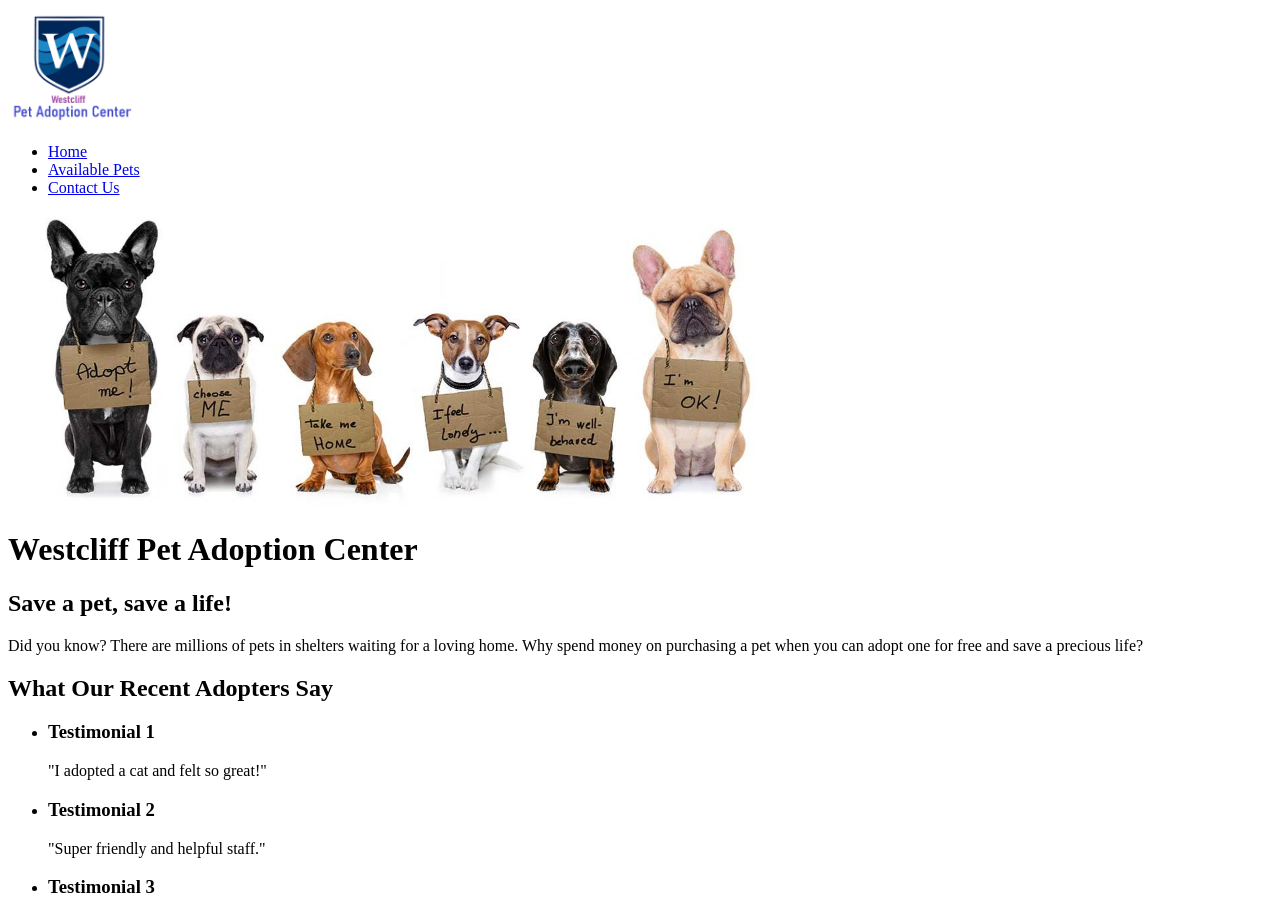
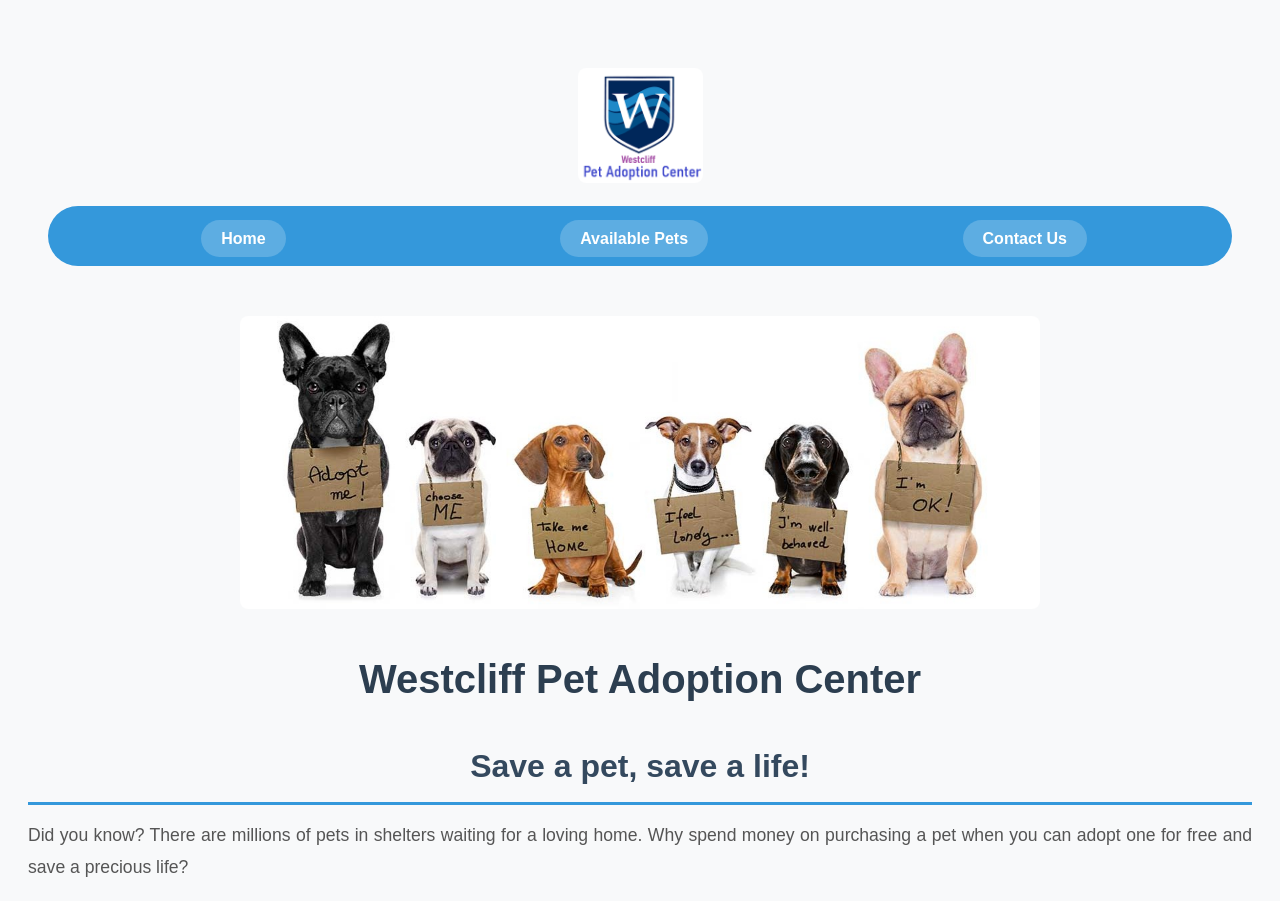
Before and after one commit to GeneralNel/m1-assignment, a plain HTML site: page index.html in a window 1280 px wide. Shown: the top 901 px of the page. Drawn offline with Linux system fonts and the light colour scheme.

Commit message:
add main page styles

```diff
--- a/styles.css
+++ b/styles.css
@@ -1,4 +1,156 @@
 /* General Styles */
+
+body {
+    font-family: 'Arial', sans-serif;
+    line-height: 1.6;
+    color: #333;
+    background-color: #f8f9fa;
+}
+
+.container {
+    padding: 20px;
+}
+
+/* Header Styles */
+
+header {
+    padding: 20px;
+    border-radius: 10px;
+    margin-bottom: 30px;
+    text-align: center;
+}
+
+.main-header {
+    position: relative;
+    text-align: center;
+    margin-top: 20px;
+}
+
+/* Navigation Styles */
+
+.main-menu {
+    background: #3498db;
+    padding: 0;
+    border-radius: 30px;
+    height: 60px;
+}
+
+.main-menu ul {
+    list-style: none;
+    text-align: center;
+    padding: 0;
+}
+
+.main-menu li {
+    float: left;
+    width: 33%;
+    text-align: center;
+    padding: 20px 0;
+}
+
+.main-menu a {
+    color: white;
+    font-weight: bold;
+    padding: 10px 20px;
+    border-radius: 25px;
+    background: rgba(255, 255, 255, 0.2);
+}
+
+.main-menu a:hover {
+    background: rgba(255, 255, 255, 0.3);
+}
+
+/* Heading Styles */
+
+h1 {
+    font-size: 2.5em;
+    color: #2c3e50;
+    text-align: center;
+    margin: 30px 0;
+}
+
+h2 {
+    font-size: 2em;
+    color: #34495e;
+    margin: 25px 0 15px 0;
+    border-bottom: 3px solid #3498db;
+    padding-bottom: 10px;
+}
+
+h3 {
+    font-size: 1.5em;
+    color: #2980b9;
+    margin: 20px 0 10px 0;
+    font-weight: bold;
+}
+
+/* Paragraph Styles */
+
+p {
+    font-size: 1.1em;
+    margin: 15px 0;
+    text-align: justify;
+    color: #555;
+    line-height: 1.8;
+}
+
+/* List Styles */
+
+ul {
+    list-style: none;
+    padding-left: 0;
+}
+
+#testimonials {
+    margin: 30px 0;
+}
+
+.testimonial {
+    background: whitesmoke;
+    padding: 25px;
+    border-radius: 15px;
+    border-left: 5px solid #3498db;
+    margin-top: 25px;
+}
+
+.testimonial:hover {
+    scale: 1.02;
+}
+
+.testimonial h3 {
+    color: darkmagenta;
+    margin-bottom: 10px;
+}
+
+.testimonial p {
+    font-style: italic;
+    color: #7f8c8d;
+    text-align: left;
+}
+
+/* Link Styles */
+
+a {
+    color: #3498db;
+    text-decoration: none;
+}
+
+a:hover {
+    color: #2980b9;
+    text-decoration: underline;
+}
+
+/* Image Styles */
+
+img {
+    max-width: 100%;
+    border-radius: 8px;
+}
+
+main {
+    text-align: center;
+}
+
 .copy p {
     color: #ecf0f1;
     text-align: left;
```
